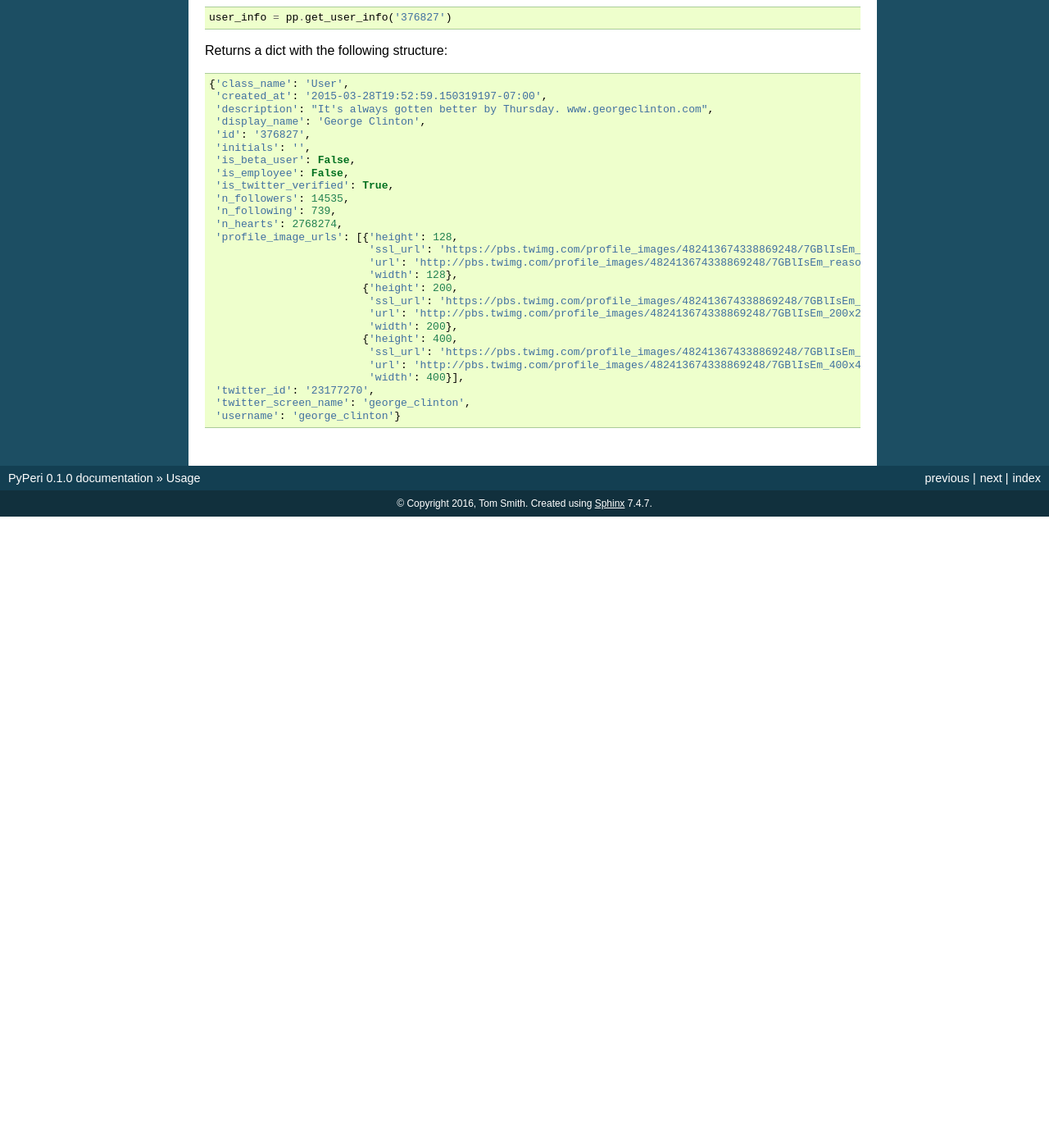
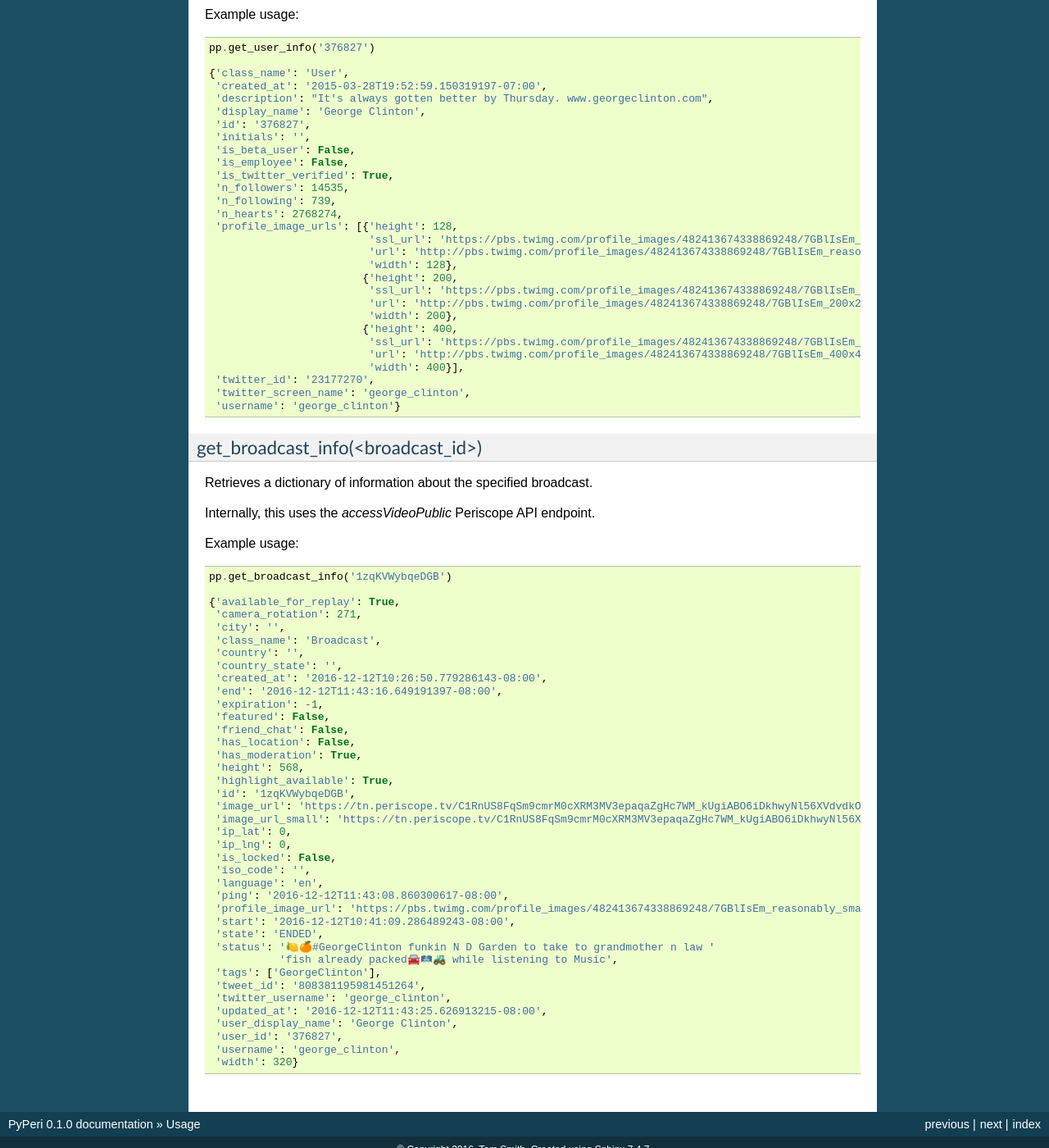
Before and after one commit to takeontom/PyPeri, a Sphinx documentation site: the page built from docs/usage.rst, in a window 1280 px wide and 1400 px high, scrolled down 533 px. Shown: the whole window at 82% size. Built offline with Sphinx 7.4.7, drawn with Linux system fonts in a browser that asks for light colours; pages that are not in the unit, such as notebooks, are missing from menus; before the commit the page ends 1163 px from its top, so only the background shows below that; some of the changed text lies outside the part shown.

Commit message:
Docs for the `get_broadcast_info` method
Part of #9

```diff
--- a/docs/usage.rst
+++ b/docs/usage.rst
@@ -24,11 +24,11 @@ get_user_info(<user_id>)
 
 Retrieves a dictionary of information about the specified user.
 
+Internally, this uses the `getUserPublic` Periscope API endpoint.
+
 Example usage::
 
-    user_info = pp.get_user_info('376827')
-
-Returns a dict with the following structure::
+    pp.get_user_info('376827')
 
     {'class_name': 'User',
      'created_at': '2015-03-28T19:52:59.150319197-07:00',
@@ -57,3 +57,52 @@ Returns a dict with the following structure::
      'twitter_id': '23177270',
      'twitter_screen_name': 'george_clinton',
      'username': 'george_clinton'}
+
+get_broadcast_info(<broadcast_id>)
+----------------------------------
+
+Retrieves a dictionary of information about the specified broadcast.
+
+Internally, this uses the `accessVideoPublic` Periscope API endpoint.
+
+Example usage::
+
+    pp.get_broadcast_info('1zqKVWybqeDGB')
+
+    {'available_for_replay': True,
+     'camera_rotation': 271,
+     'city': '',
+     'class_name': 'Broadcast',
+     'country': '',
+     'country_state': '',
+     'created_at': '2016-12-12T10:26:50.779286143-08:00',
+     'end': '2016-12-12T11:43:16.649191397-08:00',
+     'expiration': -1,
+     'featured': False,
+     'friend_chat': False,
+     'has_location': False,
+     'has_moderation': True,
+     'height': 568,
+     'highlight_available': True,
+     'id': '1zqKVWybqeDGB',
+     'image_url': 'https://tn.periscope.tv/C1RnUS8FqSm9cmrM0cXRM3MV3epaqaZgHc7WM_kUgiABO6iDkhwyNl56XVdvdkOV6R5vWZbUaLgsefoJYg_0GA/chunk_878.jpg?Expires=1796931805&Signature=FMb0NHoTz5BLpZIPCSS~xyVTDTmYRHLlxQoNqsn96ffDMgs5N1WVBsIMtthsTujYcaCNie3QdP02SyxUsqQcmuqJaHodcAdYt~8qDxs6qX2~8-foURHADqzOAMm6xUhvnjap4SuF~nZSsdmVPhuwl0lbF4ylG443huQB6qmQdzzlAZG1~gVU9dHQXA5cdH0smEcOIc1ujkcmGX1wk-t2Gkd~C4ujC1szvcDBi5Bpjxb80k2-oKDZs3TLqfOVzXaGaJesFshePFugFfVSrenJK2SQUEbulWAWOeWQf5ab~RvwSvucVqy2CAzkR3xtxWFY1CfBR8Rmt8vTpa8uN~r9Ag__&Key-Pair-Id=APKAIHCXHHQVRTVSFRWQ',
+     'image_url_small': 'https://tn.periscope.tv/C1RnUS8FqSm9cmrM0cXRM3MV3epaqaZgHc7WM_kUgiABO6iDkhwyNl56XVdvdkOV6R5vWZbUaLgsefoJYg_0GA/chunk_878_thumb_128.jpg?Expires=1796931805&Signature=JW9iFJZDqYeXKglWAsNh-f-D8QtBp7abjKKks2p80~k~LoSGFdY289CDX~DFquTamf2t-HVB6oFwNaAXel49xbY1TZFI5VyOVfVp2UCZwxXsF03b4WgmCfO13EZFpD~DIi0afALw~oxoHmk7n-WaBwlnBXogegSCbKmLPu5BGRlZJW9N7WTT7keLq-9DGRa5BSppcz-e3frgieZEJBbldef01do1sQsywK5z86FY21XE~xszIfb6new2dWFtJ7Jr0QQmyQBMaK-TU8o6y8kkqKU5cfjLPn~TwGUTUN2A0uyE6QDY2BRsO3sZJ7HoXzk-Cvxys0FzXr-i6iDU3McrKQ__&Key-Pair-Id=APKAIHCXHHQVRTVSFRWQ',
+     'ip_lat': 0,
+     'ip_lng': 0,
+     'is_locked': False,
+     'iso_code': '',
+     'language': 'en',
+     'ping': '2016-12-12T11:43:08.860300617-08:00',
+     'profile_image_url': 'https://pbs.twimg.com/profile_images/482413674338869248/7GBlIsEm_reasonably_small.jpeg',
+     'start': '2016-12-12T10:41:09.286489243-08:00',
+     'state': 'ENDED',
+     'status': '🍋🍊#GeorgeClinton funkin N D Garden to take to grandmother n law '
+               'fish already packed🚘🛤🚜 while listening to Music',
+     'tags': ['GeorgeClinton'],
+     'tweet_id': '808381195981451264',
+     'twitter_username': 'george_clinton',
+     'updated_at': '2016-12-12T11:43:25.626913215-08:00',
+     'user_display_name': 'George Clinton',
+     'user_id': '376827',
+     'username': 'george_clinton',
+     'width': 320}
```
Also changed, not shown: 1 other file.
